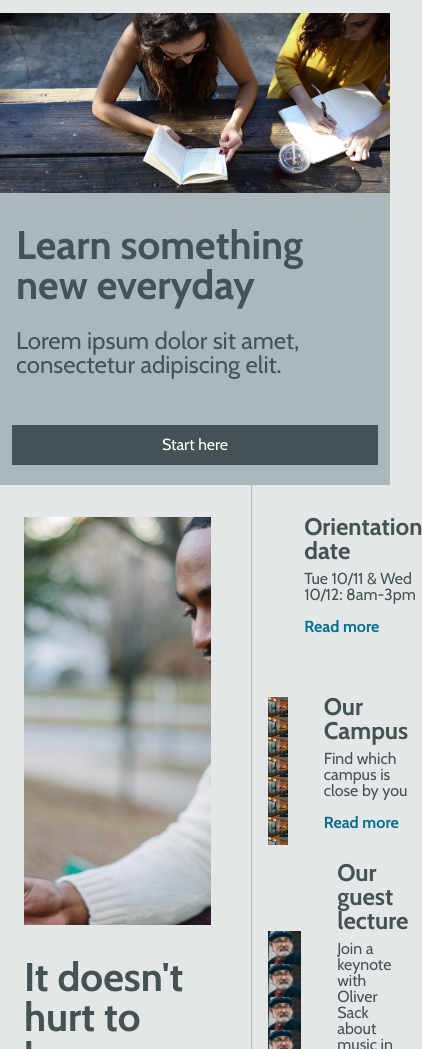
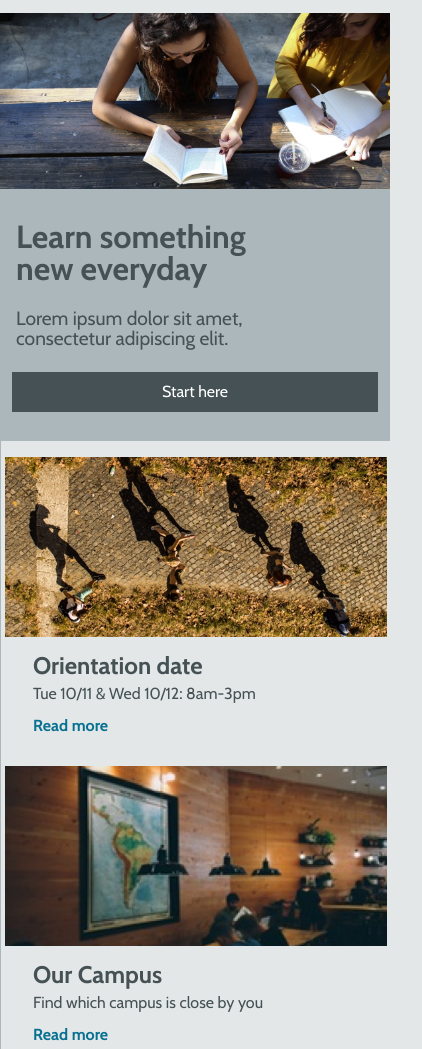
Before and after one commit to rafjimenez/colmar, a plain HTML site: page index.html in a window 390 px wide. Shown: the part 51-1100 px from the top of the page, 422 px wide, since content can reach past the window. Drawn offline with nearby package versions, Linux system fonts and the light colour scheme.

Commit message:
Info section complete.

```diff
--- a/resources/css/styles.css
+++ b/resources/css/styles.css
@@ -10,7 +10,7 @@ html {
 }*/
 
 h1{
-  font-size: 2.5rem;
+  font-size: 2rem;
   font-weight: bold;
 }
 
@@ -18,6 +18,7 @@ h2{
   font-size: 1.5rem;
   font-weight: bold;
 }
+
 
 h4{
   font-size: 1.2rem;
@@ -65,6 +66,10 @@ h5{
   font-weight: bold;
 }
 
+#text-logo li:last-child {
+  color: hsl(194, 10%, 60%);
+}
+
 #text-logo li:last-child{
   margin-left: -0.25rem;
 }
@@ -93,18 +98,17 @@ h5{
   background-color: hsl(194, 10%, 70%);
   display: flex;
   width: 100%;
-  height: 472px;
+  height: 392px;
   align-items: center;
   justify-content: flex-start;
 }
 
 
 #banner-photo {
-  height: 408px;
+  height: 328px;
   width: 60%;
   margin: 32px 40px 32px 24px;
   background-image: url(../images/banner.jpg);
-  background-position: top;
   background-size: cover;
 }
 
@@ -123,7 +127,7 @@ h5{
 }
 
 #banner-copy h3 {
-  font-size: 1.5rem;
+  font-size: 1.2rem;
   margin-bottom: 1.5rem;
 }
 
@@ -166,7 +170,7 @@ h5{
   background-image: url(../images/information-main.jpg);
   background-position: top;
   background-size: cover;
-  height: 408px;
+  height: 328px;
   width: 100%;
 }
 
@@ -196,6 +200,7 @@ h5{
   height: 148px;
   background-position: top;
   background-size: contain;
+  background-repeat: no-repeat;
 
   margin: 16px;
 }
@@ -244,6 +249,7 @@ h5{
 
   #banner-container {
     flex-direction: column;
+    height: 428px;
   }
 
   #banner-photo {
@@ -263,14 +269,50 @@ h5{
   #banner-copy {
 
     align-self: flex-start;
-    margin: 32px 16px 24px 16px;
+    margin: 32px 16px 0px 16px;
 
   }
 
   #banner-button {
 
-    margin-left: 0 16px;
+    margin-left: 0;
     align-self: center;
     width: 94%;
   }
+
+  #info-main {
+    display: none;
+  }
+
+  #info-column {
+    width: 100%;
+  }
+
+  .info-column-item {
+    display: flex;
+    flex-direction: column;
+  }
+
+  .info-column-item-photo {
+    width: 382px;
+    height: 181px;
+  }
+
+  #orientation-photo {
+    background-image: url(../images/information-orientation-mobile.jpg);
+    margin-top: 16px;
+  }
+
+  #campus-photo {
+    background-image: url(../images/information-campus-mobile.jpg);
+  }
+
+  #lecture-photo {
+    background-image: url(../images/information-guest-lecture-mobile.jpg);
+  }
+
+  .info-column-item-copy {
+    align-self: flex-start;
+    margin-left: 32px;
+  }
 }
```
